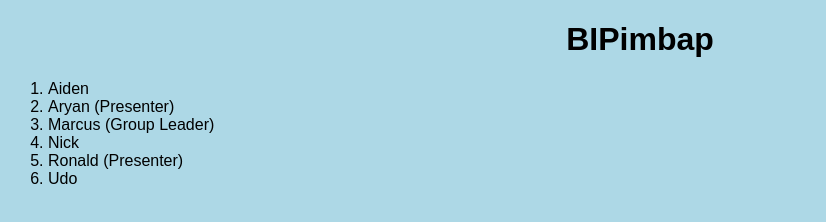
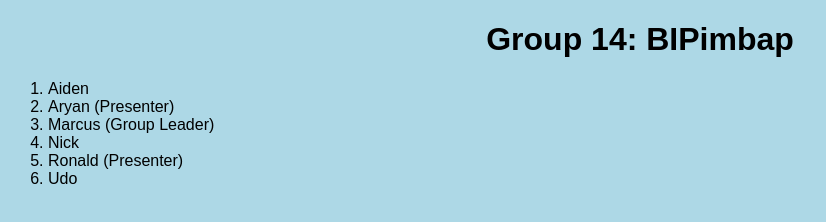
Before and after one commit to AryanChawla1/cisc326, a plain HTML site: page index.html in a window 1280 px wide. Shown: the whole page, without its empty margins (0-826 px from the left). Drawn offline with Linux system fonts and the light colour scheme.

Commit message:
Added Group Name

```diff
--- a/index.html
+++ b/index.html
@@ -8,7 +8,7 @@
 </head>
 <body>
     <h1>
-        BIPimbap
+        Group 14: BIPimbap
     </h1>
     <ol>
         <li>
```
